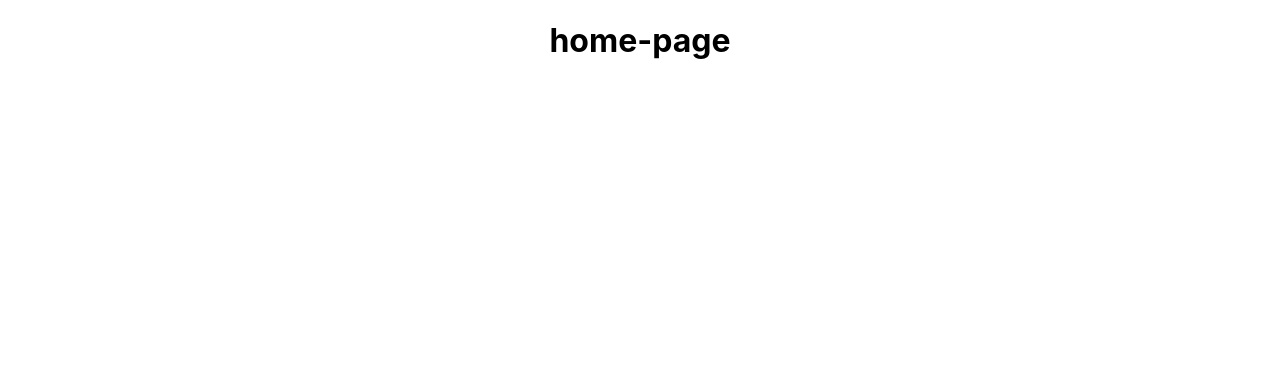
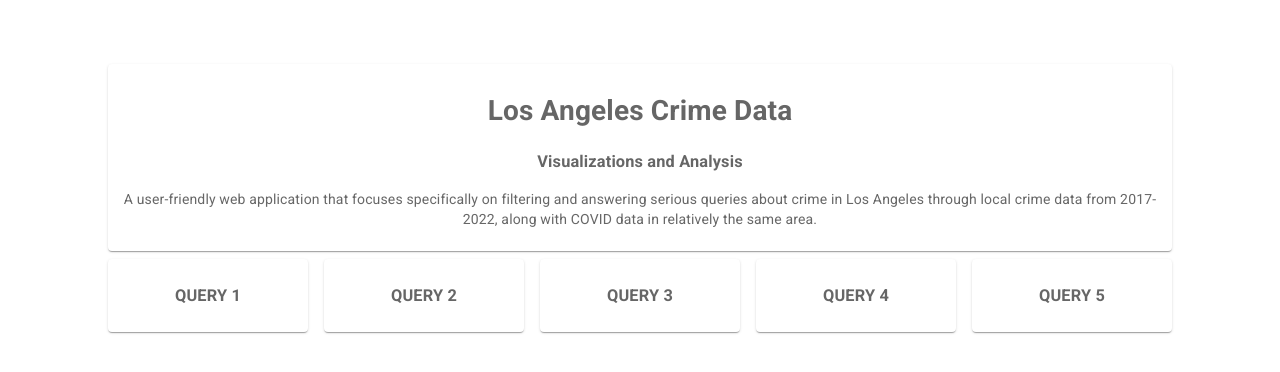
Before and after one commit to s414-3502/cis4301-group4-project23, a React (Create React App) app: page / in a window 1280 px wide. Shown: the top 372 px of the page. Built offline with nearby package versions, Linux system fonts and the light colour scheme.

Commit message:
added containers for all the queries and the main heading container with mui

```diff
--- a/src/home-page/home-page.css
+++ b/src/home-page/home-page.css
@@ -1,3 +1,3 @@
-.box{
-    padding-top: 200px;
+.home-page{
+    padding-top: 5%;
 }
--- a/src/home-page/home-page.jsx
+++ b/src/home-page/home-page.jsx
@@ -1,10 +1,63 @@
 import "./home-page.css";
 import React from "react";
+
+import { styled } from '@mui/material/styles';
+import Box from '@mui/material/Box';
+import Paper from '@mui/material/Paper';
+import Grid from '@mui/material/Unstable_Grid2';
+
+const Item = styled(Paper)(({ theme }) => ({
+  backgroundColor: theme.palette.mode === 'dark' ? '#1A2027' : '#fff',
+  ...theme.typography.body2,
+  padding: theme.spacing(1),
+  textAlign: 'center',
+  color: theme.palette.text.secondary,
+}));
 
 function template() {
   return (
     <div className="home-page">
-      <h1>home-page</h1>
+      <Box sx={{ flexGrow: 1 }}>
+      <Grid container spacing={2} alignItems="center" justifyContent="center">
+        <Grid xs={10} >
+          <Item>
+            <h1>Los Angeles Crime Data</h1>
+            <h3>Visualizations and Analysis</h3>
+            <p>A user-friendly web application that focuses specifically on filtering and answering
+              serious queries about crime in Los Angeles through local crime data from 2017-2022, along with
+              COVID data in  relatively the same area.
+            </p>
+          </Item>
+        </Grid>
+      </Grid>
+      <Grid container spacing={2} alignItems="center" justifyContent="center">
+        <Grid xs={2}>
+          <Item>
+            <h3><b>QUERY 1</b></h3>
+          </Item>
+        </Grid>
+        <Grid xs={2}>
+          <Item>
+            <h3><b>QUERY 2</b></h3>
+          </Item>
+        </Grid>
+        <Grid xs={2}>
+          <Item>
+            <h3><b>QUERY 3</b></h3>
+          </Item>
+        </Grid>
+        <Grid xs={2}>
+          <Item>
+            <h3><b>QUERY 4</b></h3>
+          </Item>
+        </Grid>
+        <Grid xs={2}>
+          <Item>
+            <h3><b>QUERY 5</b></h3>
+          </Item>
+        </Grid>
+      </Grid>
+      </Box>
     </div>
   );
 };
```
